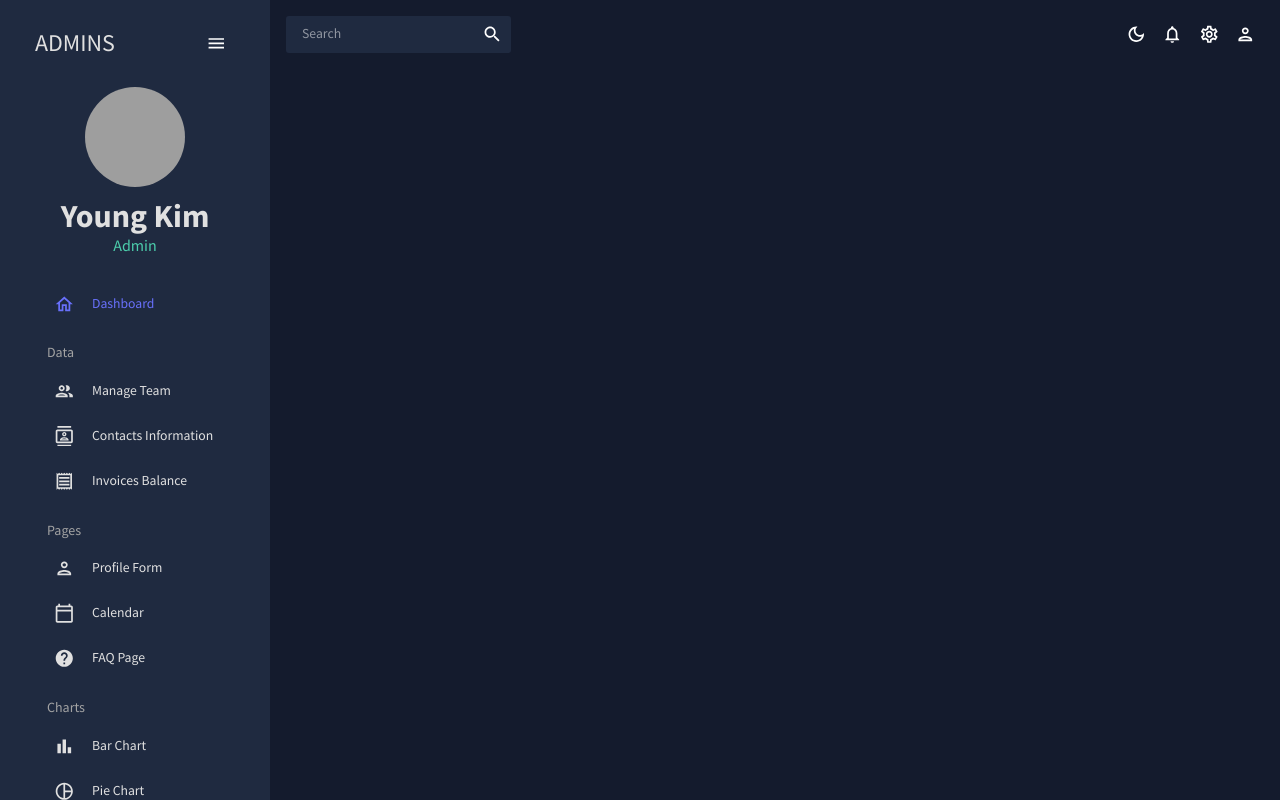
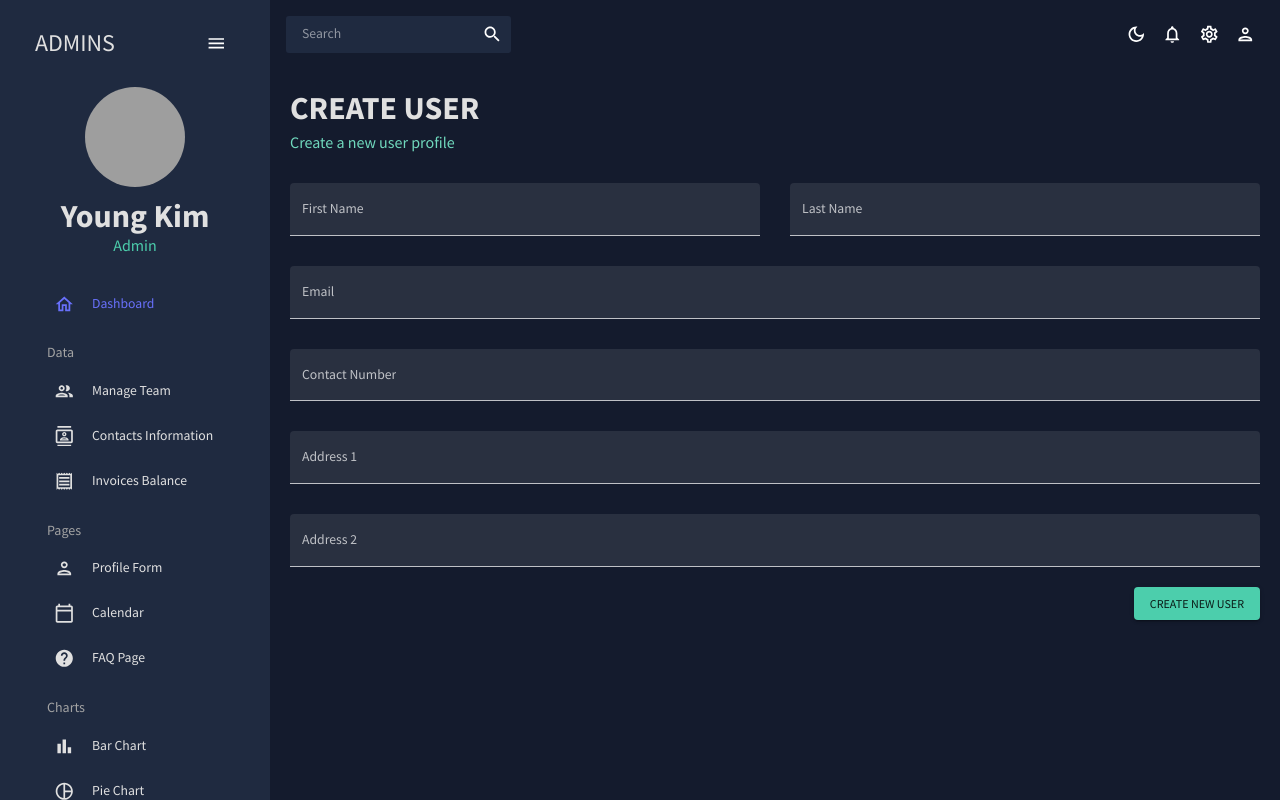
Before and after one commit to Raeyoung-K/React-Admin-Dashboard, a React (Create React App) app: page /form in a window 1280 px wide. Built offline with nearby package versions, Linux system fonts and the light colour scheme; grey boxes are pictures that could not be loaded.

Commit message:
Added Form using Formik

```diff
--- a/src/App.js
+++ b/src/App.js
@@ -5,7 +5,7 @@
 import Invoices from './scenes/invoices';
 import Contacts from './scenes/contacts';
 // import Bar from './scenes/bar';
-// import Form from './scenes/form';
+import Form from './scenes/form';
 // import Line from './scenes/line';
 // import Pie from './scenes/pie';
 // import FAQ from './scenes/faq';
@@ -31,7 +31,7 @@
               <Route path="/team" element={<Team />} />
               <Route path="/contacts" element={<Contacts />} />
               <Route path="/invoices" element={<Invoices />} />
-              {/* <Route path="/form" element={<Form />} /> */}
+              <Route path="/form" element={<Form />} />
               {/* <Route path="/line" element={<Line />} /> */}
               {/* <Route path="/bar" element={<Bar />} /> */}
               {/* <Route path="/pie" element={<Pie />} /> */}
--- /dev/null
+++ b/src/scenes/form/index.jsx
@@ -0,0 +1,150 @@
+import { Box, Button, TextField } from "@mui/material";
+import { Formik } from "formik";
+import * as yup from "yup";
+import useMediaQuery from "@mui/material/useMediaQuery";
+import Header from "../../components/Header";
+
+const initialValues = {
+    firstName: "",
+    lastName: "",
+    email: "",
+    contact: "",
+    address1: "",
+    address2: ""
+};
+
+const phoneRegExp =
+/^((\+[1-9]{1,4}[ -]?)|(\([0-9]{2,3}\)[ -]?)|([0-9]{2,4})[ -]?)*?[0-9]{3,4}[ -]?[0-9]{3,4}$/;
+
+const userSchema = yup.object().shape({
+    firstName: yup.string().required("required"),
+    lastName: yup.string().required("required"),
+    email: yup.string()
+        .email("invalid Email")
+        .required("required"),
+    contact: yup.string()
+        .matches(phoneRegExp, "Phone number is not valid")
+        .required("required"),
+    address1: yup.string().required("required"),
+    address2: yup.string().required("required"),
+});
+
+const Form = () => {
+    const isNonMobile = useMediaQuery("(min-width: 600px)"); // if min-width = 600px, then trigger isNonMobile
+
+    const handleFormSubmit = (values) => {
+        console.log(values);
+    }
+
+    return (
+        <Box m="20px">
+            <Header title="CREATE USER" subtitle="Create a new user profile" />
+
+            <Formik
+                onSubmit={handleFormSubmit}
+                initialValues={initialValues}
+                validationSchema={userSchema}
+            >
+                {({ values, errors, touched, handleBlur, handleChange, handleSubmit }) => (
+                    <form onSubmit={handleSubmit}>
+                        <Box
+                            display="grid"
+                            gap="30px"
+                            gridTemplateColumns="repeat(4, minmax(0, 1fr)"
+                            sx={{
+                                "& > div" : { gridColumn: isNonMobile ? undefined : "span 4"}
+                            }}
+                        >
+                            <TextField
+                                fullWidth
+                                variant="filled"
+                                type="text"
+                                label="First Name"
+                                onBlur={handleBlur}
+                                onChange={handleChange}
+                                value={values.firstName}
+                                name="firstName"
+                                error={!!touched.firstName && !!errors.firstName}
+                                helperText={touched.firstName && errors.firstName}
+                                sx={{ gridColumn: "span 2" }}
+                            />
+                            <TextField
+                                fullWidth
+                                variant="filled"
+                                type="text"
+                                label="Last Name"
+                                onBlur={handleBlur}
+                                onChange={handleChange}
+                                value={values.lastName}
+                                name="lastName"
+                                error={!!touched.lastName && !!errors.lastName}
+                                helperText={touched.lastName && errors.lastName}
+                                sx={{ gridColumn: "span 2" }}
+                            />
+                            <TextField
+                                fullWidth
+                                variant="filled"
+                                type="text"
+                                label="Email"
+                                onBlur={handleBlur}
+                                onChange={handleChange}
+                                value={values.email}
+                                name="email"
+                                error={!!touched.email && !!errors.email}
+                                helperText={touched.email && errors.email}
+                                sx={{ gridColumn: "span 4" }}
+                            />
+                            <TextField
+                                fullWidth
+                                variant="filled"
+                                type="text"
+                                label="Contact Number"
+                                onBlur={handleBlur}
+                                onChange={handleChange}
+                                value={values.contact}
+                                name="contact"
+                                error={!!touched.contact && !!errors.contact}
+                                helperText={touched.contact && errors.contact}
+                                sx={{ gridColumn: "span 4" }}
+                            />
+                            <TextField
+                                fullWidth
+                                variant="filled"
+                                type="text"
+                                label="Address 1"
+                                onBlur={handleBlur}
+                                onChange={handleChange}
+                                value={values.address1}
+                                name="address1"
+                                error={!!touched.address1 && !!errors.address1}
+                                helperText={touched.address1 && errors.address1}
+                                sx={{ gridColumn: "span 4" }}
+                            />
+                            <TextField
+                                fullWidth
+                                variant="filled"
+                                type="text"
+                                label="Address 2"
+                                onBlur={handleBlur}
+                                onChange={handleChange}
+                                value={values.address2}
+                                name="address2"
+                                error={!!touched.address2 && !!errors.address2}
+                                helperText={touched.address2 && errors.address2}
+                                sx={{ gridColumn: "span 4" }}
+                            />
+                        </Box>
+                        <Box display="flex" justifyContent="end" mt="20px">
+                            <Button type="submit" color="secondary" variant="contained">
+                                Create New User
+                            </Button>
+                        </Box>
+                    </form>
+                )}
+            </Formik>
+
+        </Box>
+    )
+}
+
+export default Form;
--- a/src/scenes/global/Sidebar.jsx
+++ b/src/scenes/global/Sidebar.jsx
@@ -154,7 +154,7 @@
 
                     <Item
                         title="Profile Form"
-                        to="/profile"
+                        to="/form"
                         icon={<PersonOutlinedIcon />}
                         selected={selected}
                         setSelected={setSelected}
```
